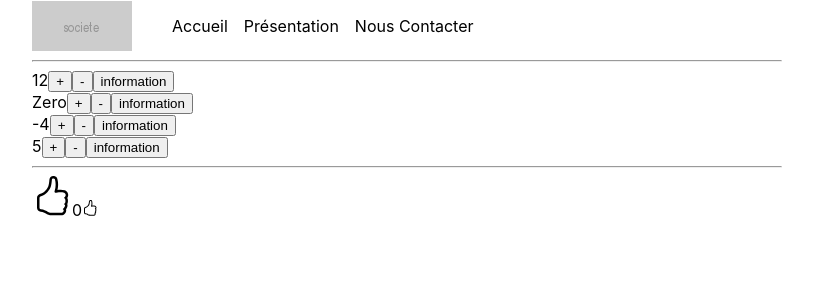
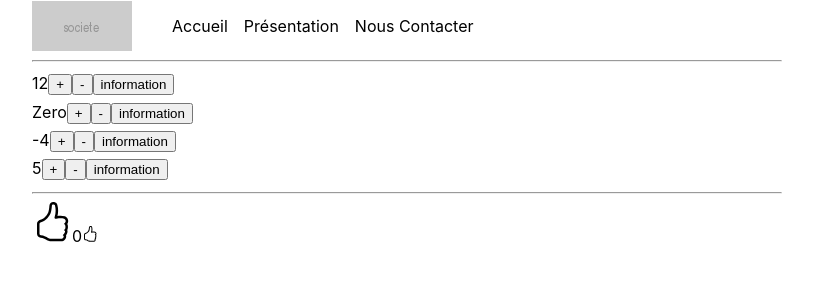
Before and after one commit to webdevproformation/react-w3a, a React (Create React App) app in the folder jour1/: page / in a window 1280 px wide. Shown: the top 300 px of the page, without its empty margins (233-1046 px from the left). Built offline with nearby package versions, Linux system fonts and the light colour scheme.

Commit message:
action de l'enfant vers le parent

```diff
--- a/jour1/src/composants/body/Compteur.jsx
+++ b/jour1/src/composants/body/Compteur.jsx
@@ -5,15 +5,17 @@ class Compteur extends Component {
         valeur : this.props.compteur.valeur
     }
     // solution 1 éviter la perte de contexte de this
-    augmenter(){
+    augmenter( data ){
         // alert("j'ai cliqué sur le bouton +");
         // console.log(this);
         // this.state.valeur++;
         /* let valeur = this.state.valeur ; */
         /* let that = this; */
-        this.setState({
+       /*  this.setState({
             valeur : this.state.valeur + 1
-        })
+        }) */
+        // appel une méthode qui est stockée dans le parent
+        this.props.augmenter( data );
     }
 
     passage(){
@@ -42,11 +44,11 @@ class Compteur extends Component {
 
     render() {
         return (
-            <div className="compteur">
+            <div className="compteur" style={{ padding: "0.2em 0" }}>
                 <span>
                     { this.misEnformeCompteur() }
                 </span>
-                <button onClick={this.augmenter.bind(this)} onMouseEnter={this.passage}>+</button>
+                <button onClick={ () => { this.augmenter( this.props.compteur ) } } onMouseEnter={this.passage}>+</button>
                 <button onClick={this.diminuer}>-</button>
                 <button onClick={ () => { this.info( "une information" ) }}>information</button>
             </div>
--- a/jour1/src/composants/body/Compteurs.jsx
+++ b/jour1/src/composants/body/Compteurs.jsx
@@ -10,11 +10,20 @@ class Compteurs extends Component {
             { id : 4 , valeur : 5 }
         ]
     }
+
+    augmenter = ( data ) => {
+        console.log("augmenter dans le composant Parent");
+        console.log(data);
+    }
+
     render() {
         return (
             <>
                 { this.state.compteurs.map( ( item , index) =>
-                                                <Compteur key={index} compteur={item} />  )}
+                                <Compteur
+                                    key={index}
+                                    compteur={item}
+                                    augmenter={this.augmenter} />  )}
             </>
 
          );
```
